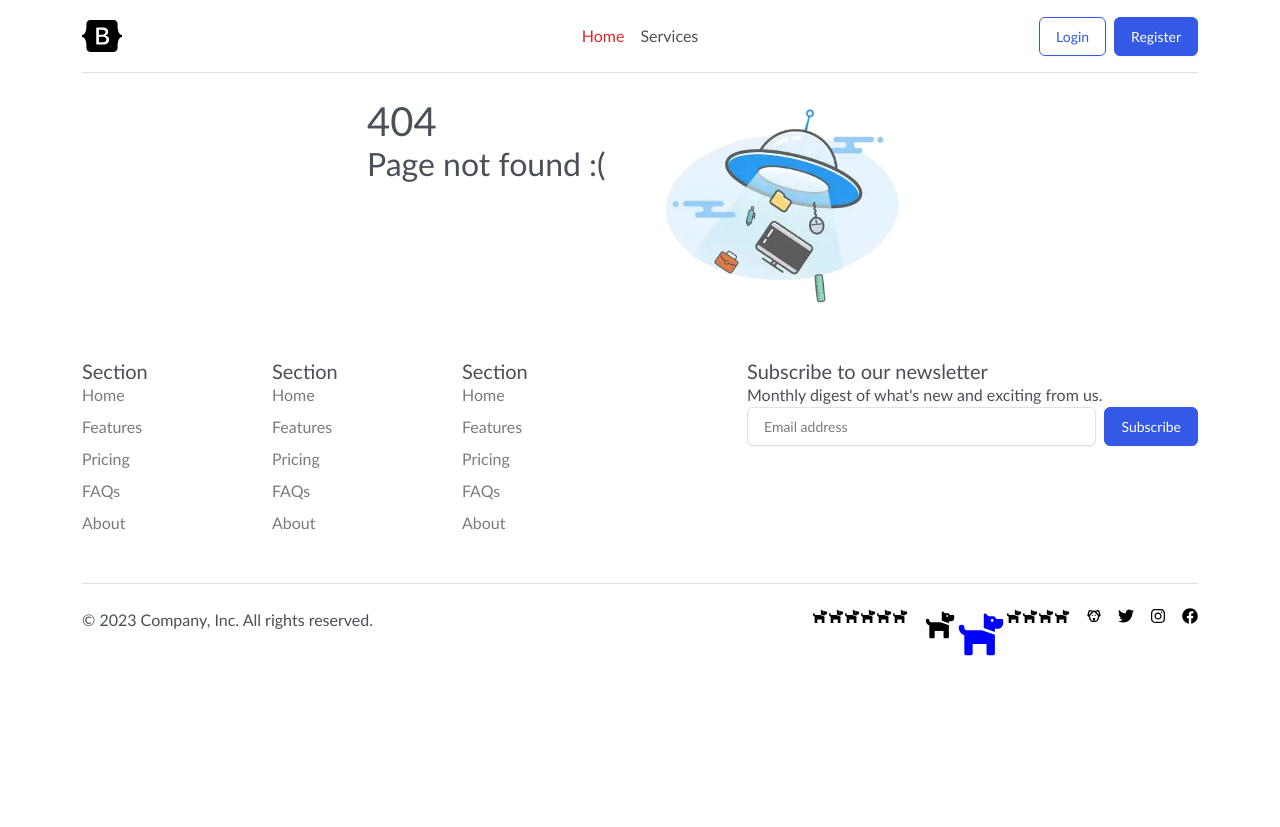
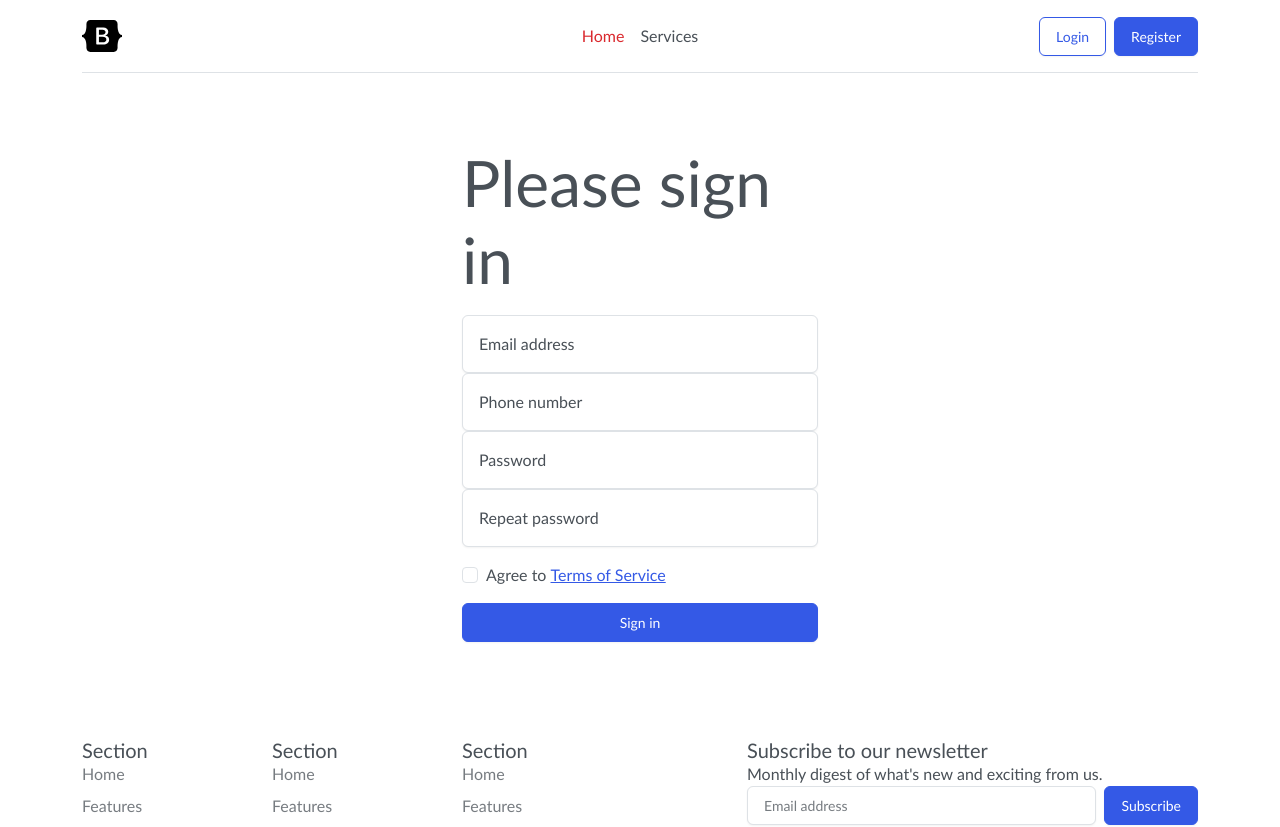
Before and after one commit to front-end-by-rimantas/46-grupe-seolounge, a React (Create React App) app: page /register in a window 1280 px wide. Shown: the top 827 px of the page. Before the commit the page ends 800 px from the top, so only its background shows below. Built offline with nearby package versions, Linux system fonts and the light colour scheme.

Commit message:
Register page

```diff
--- a/src/App.jsx
+++ b/src/App.jsx
@@ -3,6 +3,8 @@
 import { ServicesPage } from "./pages/ServicesPage";
 import { HomePage } from "./pages/HomePage";
 import { NoPage } from './pages/NoPage';
+import { RegisterPage } from './pages/RegisterPage';
+import { TosPage } from './pages/TosPage';
 
 function App() {
   return (
@@ -10,7 +12,8 @@
       <Routes>
         <Route index path='/' element={<HomePage />} />
         <Route path='/services' element={<ServicesPage />} />
-        {/* <Route path='/register' element={<RegisterPage />} /> */}
+        <Route path='/tos' element={<TosPage />} />
+        <Route path='/register' element={<RegisterPage />} />
         <Route path='*' element={<NoPage />} />
       </Routes>
     </BrowserRouter>
--- a/src/components/ServiceBlock.jsx
+++ b/src/components/ServiceBlock.jsx
@@ -1,3 +1,4 @@
+import style from './ServicesBlock.module.css';
 import { FaAngleRight } from 'react-icons/fa';
 
 export function ServiceBlock({ data }) {
@@ -8,7 +9,7 @@
             <div className="feature-icon d-inline-flex align-items-center justify-content-center text-bg-primary bg-gradient fs-2 mb-3 p-2">
                 {icon}
             </div>
-            <h3 className="fs-2 text-body-emphasis">{title}</h3>
+            <h3 className={style.serviceTitle + ' fs-2 text-body-emphasis'}>{title}</h3>
             <p>Price: {price},00 Eur</p>
             <p>{description}</p>
             <a href={link} className="icon-link">
--- /dev/null
+++ b/src/components/ServicesBlock.module.css
@@ -0,0 +1,3 @@
+.serviceTitle {
+    background-color: yellow;
+}
--- /dev/null
+++ b/src/pages/RegisterPage.jsx
@@ -0,0 +1,15 @@
+import { Footer } from "../sections/Footer";
+import { Header } from "../sections/Header";
+import { Register } from "../sections/Register";
+
+export function RegisterPage() {
+    return (
+        <>
+            <Header />
+            <main>
+                <Register />
+            </main>
+            <Footer />
+        </>
+    );
+}
--- /dev/null
+++ b/src/pages/TosPage.jsx
@@ -0,0 +1,27 @@
+import { Footer } from "../sections/Footer";
+import { Header } from "../sections/Header";
+import { Services } from "../sections/Services";
+
+export function TosPage() {
+    return (
+        <>
+            <Header />
+            <main>
+                <section className="container">
+                    <div className="row">
+                        <h1 className="col-12">Terms of Service</h1>
+                    </div>
+                    <div className="row">
+                        <p>Lorem ipsum dolor sit amet consectetur adipisicing elit. Doloribus libero architecto mollitia vel excepturi esse ab officiis, ut provident reprehenderit est quis saepe quod! Quam, sequi. Eius corporis reiciendis cupiditate!</p>
+                        <p>Lorem ipsum dolor sit amet consectetur, adipisicing elit. Assumenda cupiditate ut numquam nemo illo recusandae laboriosam, atque quasi, et minima repellendus, facilis harum ipsam nulla placeat cum. Sequi, voluptatum perferendis!</p>
+                        <p>Lorem ipsum dolor sit amet, consectetur adipisicing elit. Odio velit tenetur quos laboriosam distinctio saepe ipsam cupiditate id reprehenderit commodi odit unde, minus iste. Porro sint deserunt obcaecati eaque repellat.</p>
+                        <p>Lorem ipsum dolor sit amet consectetur adipisicing elit. Sequi illum placeat doloribus mollitia. Fugit saepe, assumenda repellat eius laboriosam alias tempora qui veritatis fuga quod, exercitationem, cum inventore veniam voluptatum!</p>
+                        <p>Lorem ipsum dolor sit amet consectetur adipisicing elit. Enim minus voluptatibus, hic doloribus amet necessitatibus voluptas reprehenderit debitis dicta at. Quis magni eveniet necessitatibus quibusdam vel laborum et explicabo consequuntur!</p>
+                        <p>Lorem ipsum dolor sit amet, consectetur adipisicing elit. Fugiat id vitae laborum ad est laboriosam numquam vero sunt illum, eum, illo cumque. Debitis, deleniti tenetur. Ipsum id amet similique perferendis?</p>
+                    </div>
+                </section>
+            </main>
+            <Footer />
+        </>
+    );
+}
--- /dev/null
+++ b/src/sections/Auth.module.css
@@ -0,0 +1,5 @@
+.mainTitle {
+    font-size: clamp(2rem, 5vw, 4rem);
+    /* --x: 20px; */
+    /* font-size: calc(2rem + 3vw + var(--x)); */
+}
--- a/src/sections/Header.jsx
+++ b/src/sections/Header.jsx
@@ -19,8 +19,8 @@
                 </ul>
 
                 <div className="col-md-3 text-end">
-                    <button type="button" className="btn btn-outline-primary me-2">Login</button>
-                    <button type="button" className="btn btn-primary">Register</button>
+                    <Link to="/login" className="btn btn-outline-primary me-2">Login</Link>
+                    <Link to="/register" className="btn btn-primary">Register</Link>
                 </div>
             </header>
         </div>
--- /dev/null
+++ b/src/sections/Register.jsx
@@ -0,0 +1,39 @@
+import { Link } from 'react-router-dom';
+import style from './Auth.module.css';
+
+export function Register() {
+    return (
+        <section className="container">
+            <div className="row">
+                <form className="col-12 col-sm-10 offset-sm-1 col-md-8 offset-md-2 col-lg-6 offset-lg-3 col-xl-4 offset-xl-4 mt-5 mb-5">
+                    <h1 className={style.mainTitle + ' mb-3 fw-normal'}>Please sign in</h1>
+
+                    <div className="form-floating">
+                        <input type="email" className="form-control" id="floatingInput" placeholder="name@example.com" />
+                        <label htmlFor="floatingInput">Email address</label>
+                    </div>
+                    <div className="form-floating">
+                        <input type="tel" className="form-control" id="floatingInputPhone" placeholder="+37012345678" />
+                        <label htmlFor="floatingInputPhone">Phone number</label>
+                    </div>
+                    <div className="form-floating">
+                        <input type="password" className="form-control" id="floatingPassword" placeholder="Password" />
+                        <label htmlFor="floatingPassword">Password</label>
+                    </div>
+                    <div className="form-floating">
+                        <input type="password" className="form-control" id="floatingPasswordRepeat" placeholder="Password" />
+                        <label htmlFor="floatingPasswordRepeat">Repeat password</label>
+                    </div>
+
+                    <div className="form-check text-start my-3">
+                        <input className="form-check-input" type="checkbox" value="tos" id="flexCheckDefault" />
+                        <label className="form-check-label" htmlFor="flexCheckDefault">
+                            Agree to <Link to="/tos">Terms of Service</Link>
+                        </label>
+                    </div>
+                    <button className="btn btn-primary w-100 py-2" type="submit">Sign in</button>
+                </form>
+            </div>
+        </section>
+    );
+}
```
Also changed, not shown: src/sections/Login.jsx (added, +28 -0 lines).
